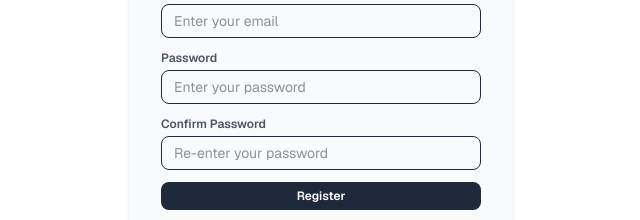
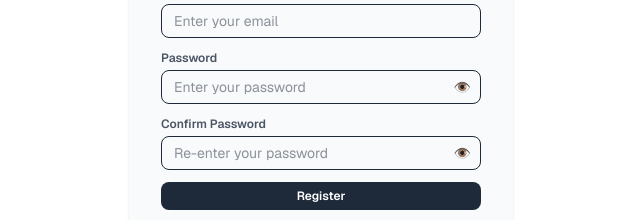
Before and after one commit to johnclaidetan143/CapstoneTan, a Next.js app: page /register in a window 1280 px wide. Shown: the part 354-574 px from the top of the page, without its empty margins (319-959 px from the left). Built offline with nearby package versions, Linux system fonts and the light colour scheme.

Commit message:
fix: fetch orders from Supabase, add eye icon to password fields in login and register

```diff
--- a/app/login/page.tsx
+++ b/app/login/page.tsx
@@ -6,6 +6,7 @@ export default function LoginPage() {
   const router = useRouter();
   const [email, setEmail] = useState("");
   const [password, setPassword] = useState("");
+  const [showPassword, setShowPassword] = useState(false);
   const [error, setError] = useState("");
   const [loading, setLoading] = useState(false);
 
@@ -62,14 +63,20 @@ export default function LoginPage() {
             required
             className="border rounded-lg px-3 py-1.5 text-sm text-gray-800 focus:outline-none focus:ring-2 focus:ring-gray-300"
           />
+          <div className="relative">
             <input
-            type="password"
+              type={showPassword ? "text" : "password"}
               placeholder="Password"
               value={password}
               onChange={(e) => setPassword(e.target.value)}
               required
-            className="border rounded-lg px-3 py-1.5 text-sm text-gray-800 focus:outline-none focus:ring-2 focus:ring-gray-300"
+              className="w-full border rounded-lg px-3 py-1.5 pr-9 text-sm text-gray-800 focus:outline-none focus:ring-2 focus:ring-gray-300"
             />
+            <button type="button" onClick={() => setShowPassword(!showPassword)}
+              className="absolute right-2.5 top-1/2 -translate-y-1/2 text-gray-400 hover:text-gray-600 text-sm">
+              {showPassword ? "🙈" : "👁️"}
+            </button>
+          </div>
 
           {error && <p className="text-red-400 text-xs">{error}</p>}
 
--- a/app/orders/page.tsx
+++ b/app/orders/page.tsx
@@ -52,8 +52,46 @@ export default function OrdersPage() {
   useEffect(() => {
     if (!localStorage.getItem("loggedIn")) { router.push("/login"); return; }
     setCart(getCart());
-    setOrders(getOrderHistory());
-    setUnreadCount(getUnreadNotifications().length);
+
+    // Fetch orders from Supabase by email
+    const storedUser = localStorage.getItem("registeredUser");
+    const userEmail = storedUser ? JSON.parse(storedUser).email : "";
+
+    if (userEmail) {
+      fetch(`/api/orders?email=${encodeURIComponent(userEmail)}`)
+        .then((r) => r.json())
+        .then((data) => {
+          const fetched = (data.orders ?? []).map((o: {
+            orderNumber: string; date: string; items: OrderRecord["items"];
+            total: number; customer: OrderRecord["customer"]; payment: OrderRecord["payment"];
+            trackingStatus: OrderRecord["trackingStatus"]; notificationRead?: boolean; cancelledAt?: string;
+          }) => ({
+            orderNumber: o.orderNumber,
+            date: o.date,
+            items: o.items,
+            total: o.total,
+            customer: o.customer,
+            payment: o.payment,
+            trackingStatus: o.trackingStatus,
+            notificationRead: o.notificationRead ?? false,
+            cancelledAt: o.cancelledAt,
+          }));
+          // Merge with localStorage orders (avoid duplicates)
+          const local = getOrderHistory();
+          const localNums = new Set(fetched.map((o: OrderRecord) => o.orderNumber));
+          const merged = [...fetched, ...local.filter((o) => !localNums.has(o.orderNumber))];
+          setOrders(merged);
+          setUnreadCount(merged.filter((o: OrderRecord) => !o.notificationRead).length);
+        })
+        .catch(() => {
+          setOrders(getOrderHistory());
+          setUnreadCount(getUnreadNotifications().length);
+        });
+    } else {
+      setOrders(getOrderHistory());
+      setUnreadCount(getUnreadNotifications().length);
+    }
+
     setMounted(true);
   }, [router]);
 
--- a/app/register/page.tsx
+++ b/app/register/page.tsx
@@ -8,6 +8,8 @@ export default function RegisterPage() {
   const [form, setForm] = useState({ name: "", email: "", password: "", confirm: "" });
   const [error, setError] = useState("");
   const [loading, setLoading] = useState(false);
+  const [showPassword, setShowPassword] = useState(false);
+  const [showConfirm, setShowConfirm] = useState(false);
 
   function handleChange(e: React.ChangeEvent<HTMLInputElement>) {
     setForm({ ...form, [e.target.name]: e.target.value });
@@ -75,15 +77,27 @@ export default function RegisterPage() {
           </div>
           <div className="flex flex-col gap-1">
             <label className="text-xs font-semibold text-gray-600">Password</label>
-            <input name="password" type="password" placeholder="Enter your password"
-              value={form.password} onChange={handleChange} required
-              className="border rounded-lg px-3 py-1.5 text-sm text-gray-800 focus:outline-none focus:ring-2 focus:ring-gray-300" />
+            <div className="relative">
+              <input name="password" type={showPassword ? "text" : "password"} placeholder="Enter your password"
+                value={form.password} onChange={handleChange} required
+                className="w-full border rounded-lg px-3 py-1.5 pr-9 text-sm text-gray-800 focus:outline-none focus:ring-2 focus:ring-gray-300" />
+              <button type="button" onClick={() => setShowPassword(!showPassword)}
+                className="absolute right-2.5 top-1/2 -translate-y-1/2 text-gray-400 hover:text-gray-600 text-sm">
+                {showPassword ? "🙈" : "👁️"}
+              </button>
+            </div>
           </div>
           <div className="flex flex-col gap-1">
             <label className="text-xs font-semibold text-gray-600">Confirm Password</label>
-            <input name="confirm" type="password" placeholder="Re-enter your password"
-              value={form.confirm} onChange={handleChange} required
-              className="border rounded-lg px-3 py-1.5 text-sm text-gray-800 focus:outline-none focus:ring-2 focus:ring-gray-300" />
+            <div className="relative">
+              <input name="confirm" type={showConfirm ? "text" : "password"} placeholder="Re-enter your password"
+                value={form.confirm} onChange={handleChange} required
+                className="w-full border rounded-lg px-3 py-1.5 pr-9 text-sm text-gray-800 focus:outline-none focus:ring-2 focus:ring-gray-300" />
+              <button type="button" onClick={() => setShowConfirm(!showConfirm)}
+                className="absolute right-2.5 top-1/2 -translate-y-1/2 text-gray-400 hover:text-gray-600 text-sm">
+                {showConfirm ? "🙈" : "👁️"}
+              </button>
+            </div>
           </div>
 
           {error && <p className="text-red-400 text-xs">{error}</p>}
```
Lines whose indentation alone changed are shown as unchanged.
